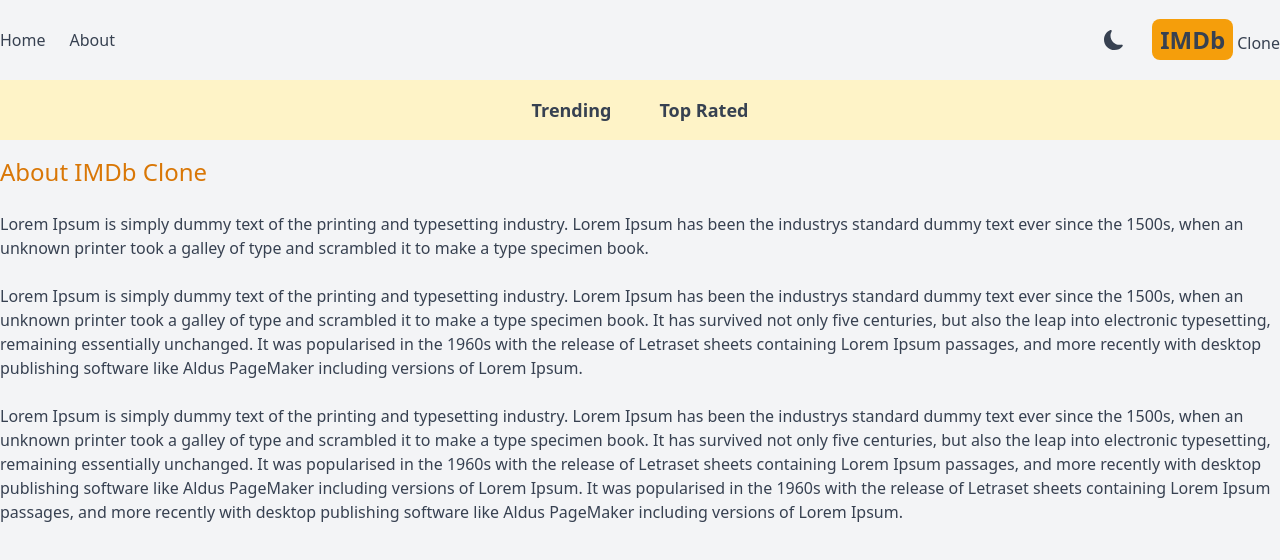
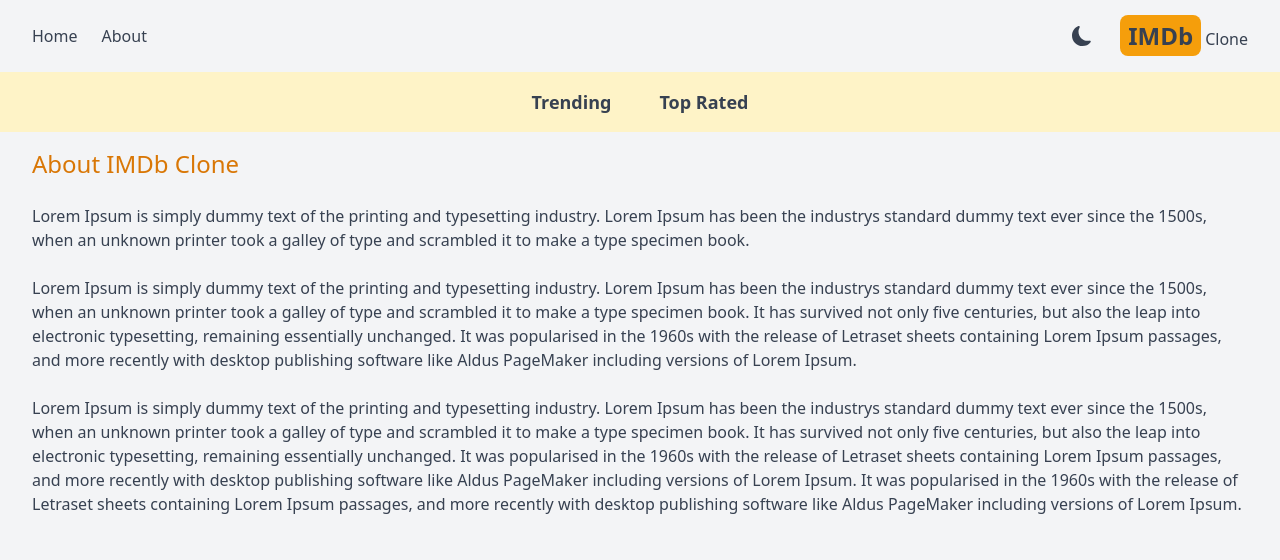
Before and after one commit to sawthetphyoe/imdb-clone-appDir, a Next.js app: page /about in a window 1280 px wide. Shown: the top 560 px of the page. Built offline with nearby package versions, Linux system fonts and the light colour scheme.

Commit message:
added error handling

```diff
--- a/src/app/Providers.js
+++ b/src/app/Providers.js
@@ -9,7 +9,7 @@ export default function Providers({ children }) {
       attribute="class"
       disableTransitionOnChange
     >
-      <div className="bg-gray-100 dark:bg-gray-700 dark:text-gray-200 text-gray-700 min-h-screen select-none">
+      <div className="bg-gray-100 dark:bg-gray-700 dark:text-gray-200 text-gray-700 min-h-screen select-none ">
         {children}
       </div>
     </ThemeProvider>
--- a/src/app/about/page.js
+++ b/src/app/about/page.js
@@ -1,6 +1,6 @@
 export default function About() {
   return (
-    <div className="max-w-7xl mx-auto mt-4 space-y-6">
+    <div className="max-w-7xl mx-auto mt-4 space-y-6 px-4 sm:px-8">
       <h1 className="text-2xl font-medium text-amber-600">About IMDb Clone</h1>
       <p>
         Lorem Ipsum is simply dummy text of the printing and typesetting
--- /dev/null
+++ b/src/app/error.js
@@ -0,0 +1,21 @@
+"use client";
+
+import { useEffect } from "react";
+
+export default function Error({ error, reset }) {
+  useEffect(() => {
+    console.log(error);
+  }, [error]);
+  return (
+    <div className="text-center mt-10">
+      <h1 className="font-medium text-xl mb-4">Something went wrong!</h1>
+      <button
+        className="transition duration-200 border-2 px-4 py-2 rounded-md border-amber-600 text-amber-600
+        hover:bg-amber-600 hover:text-gray-700"
+        onClick={reset}
+      >
+        Try again
+      </button>
+    </div>
+  );
+}
--- a/src/components/Header.js
+++ b/src/components/Header.js
@@ -6,7 +6,7 @@ import DarkModeSwitch from "./DarkModeSwitch";
 
 export default function Header() {
   return (
-    <div className="flex justify-between mx-2 max-w-7xl sm:mx-auto items-center sm:py-6 ">
+    <div className="flex justify-between items-center mx-3 py-4 max-w-7xl sm:mx-auto px-4 sm:px-8">
       <div className="flex ">
         <MenuItem title="Home" address="/" Icon={AiFillHome} />
         <MenuItem title="About" address="/about" Icon={BsFillInfoCircleFill} />
--- a/src/components/MenuItem.js
+++ b/src/components/MenuItem.js
@@ -3,8 +3,11 @@ import Link from "next/link";
 export default function MenuItem({ title, address, Icon }) {
   return (
     <div>
-      <Link href={address} className="mr-4 lg:mr-6 hover:text-amber-600">
-        <Icon className="transition duration-200 text-2xl sm:hidden mx-2" />
+      <Link
+        href={address}
+        className="flex items-center mr-4 lg:mr-6 hover:text-amber-600"
+      >
+        <Icon className="transition duration-200 text-2xl sm:hidden mr-4 p-0" />
         <p className="transition duration-200 hidden sm:inline my-2 text-md">
           {title}
         </p>
--- a/src/components/NavItem.js
+++ b/src/components/NavItem.js
@@ -10,7 +10,7 @@ export default function NavItem({ title, param }) {
     <div>
       <Link
         href={`/?genre=${param}`}
-        className={`m-4 hover:text-amber-600 font-semibold p-2 ${
+        className={`transition duration-200 m-4 hover:text-amber-600 font-semibold p-2 ${
           genre &&
           genre === param &&
           "underline underline-offset-8 decoration-4 decoration-amber-500 rounded-lg"
```
